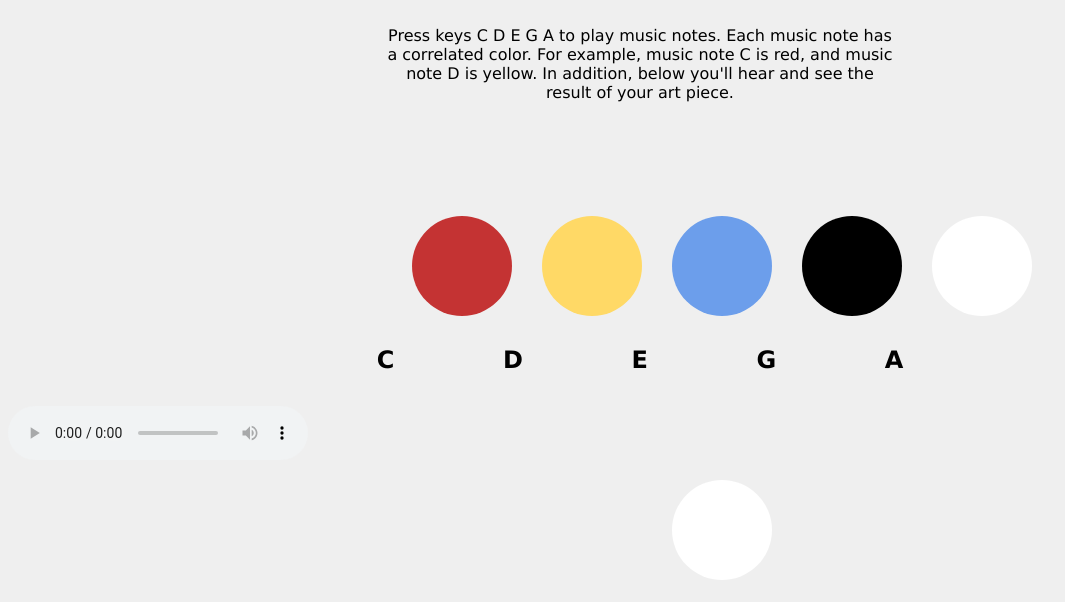
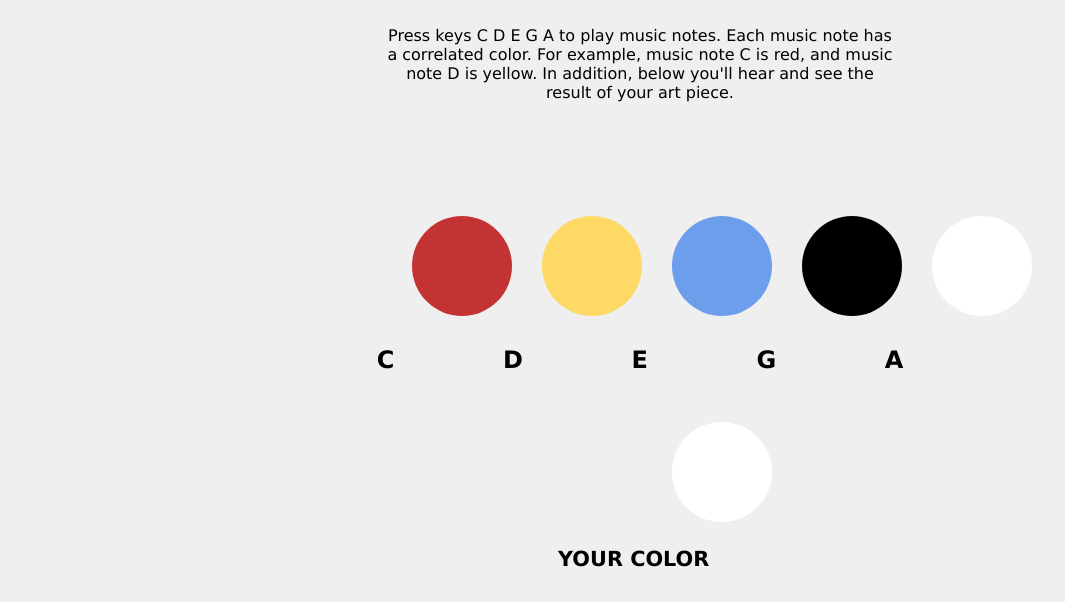
Before and after one commit to tlee07/palette, a plain HTML site: page index.html in a window 1280 px wide. Shown: the part 156-758 px from the top of the page, without its empty margins (0-1065 px from the left). Drawn offline with Linux system fonts and the light colour scheme.

Commit message:
Update index.html

```diff
--- a/index.html
+++ b/index.html
@@ -79,7 +79,7 @@ h3{
        mixcolor();
                  }
   </script>
-  <audio id="audioC" src="C.m4a" type="audio/m4a" controls>
+  <audio id="audioC" src="C.m4a" type="audio/m4a" >
   </audio>
 
 
```
